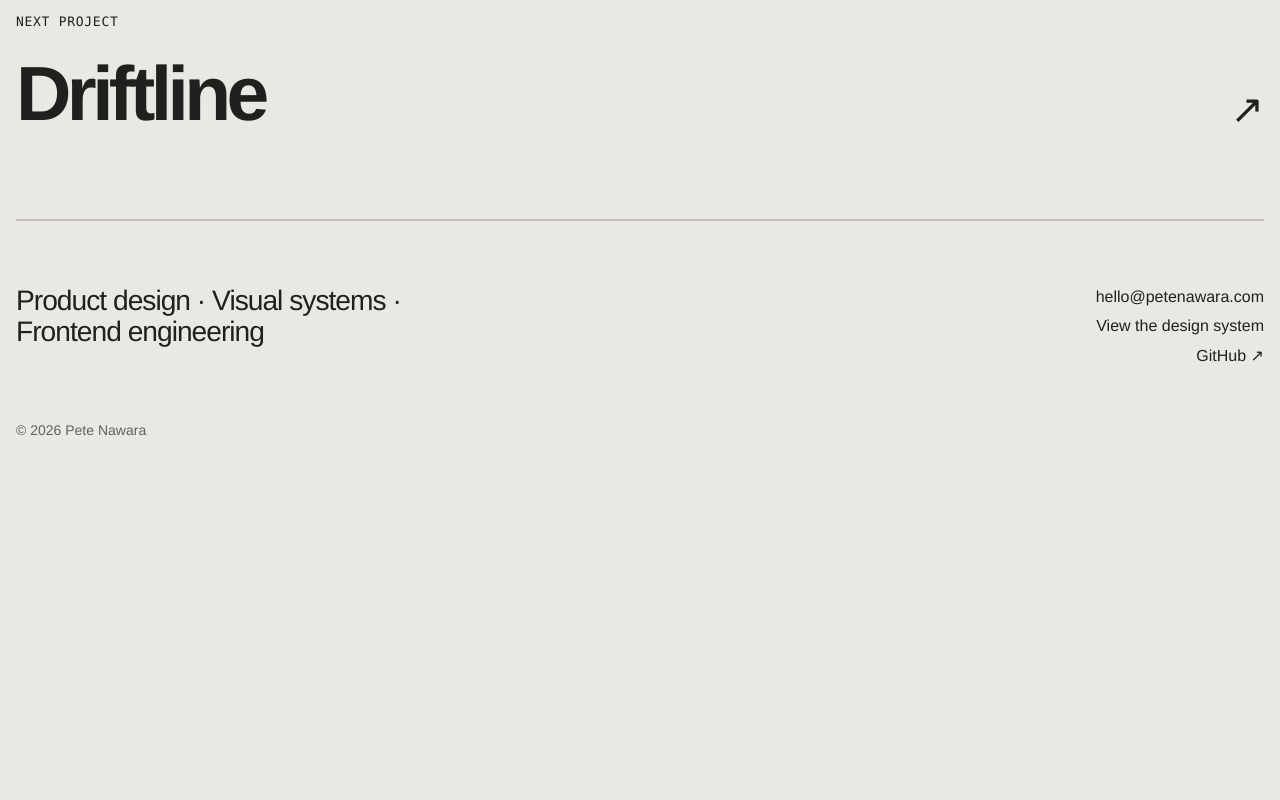
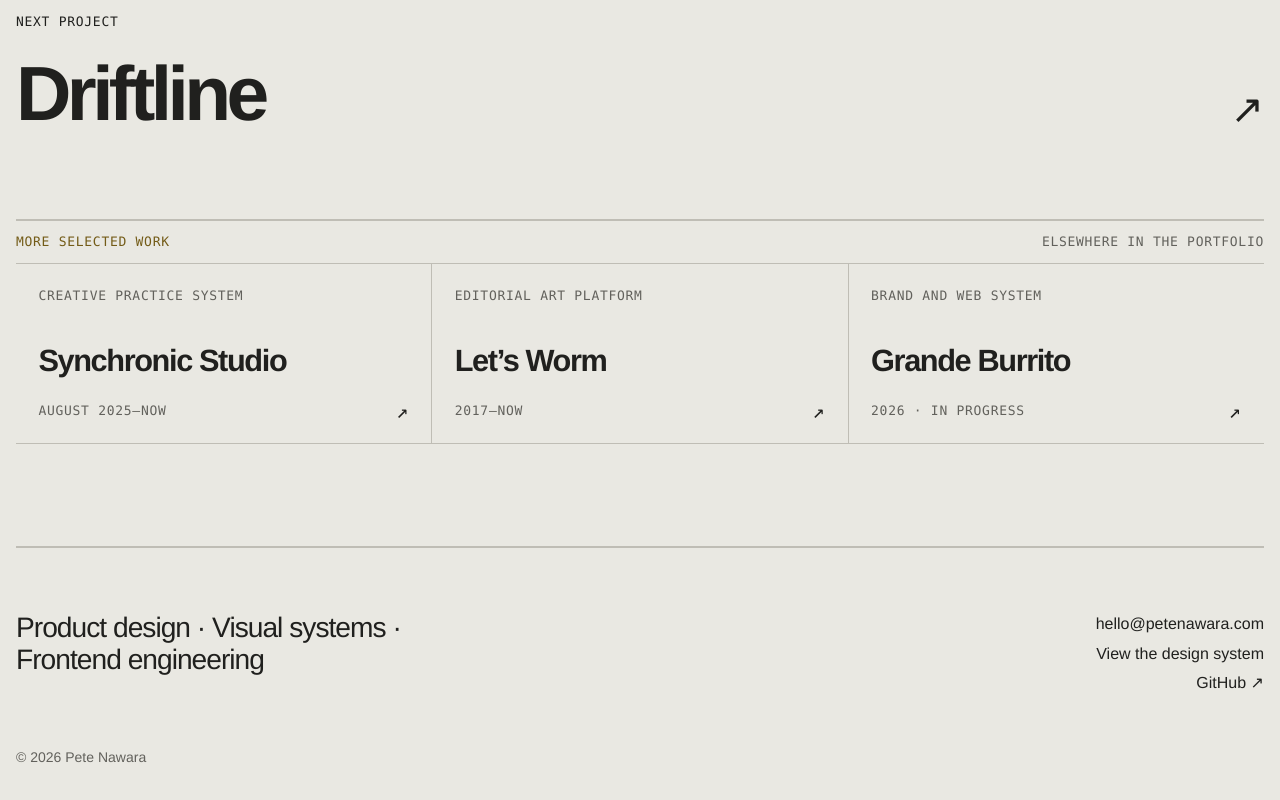
Before and after one commit to petebot/portfolio26, a SvelteKit app: page /projects/21grams in a window 1280 px wide. Shown: the part 8266-9066 px from the top of the page. Before the commit the page ends 8739 px from the top, so only its background shows below. Built offline with nearby package versions, Linux system fonts and the light colour scheme.

Commit message:
feat: add more project navigation

```diff
--- a/src/routes/projects/[slug]/+page.server.ts
+++ b/src/routes/projects/[slug]/+page.server.ts
@@ -35,8 +35,15 @@ export const load: PageServerLoad = async ({ params }) => {
 		error(404, 'Project not found');
 	}
 
+	const project = projects[projectIndex];
+	const nextProject = projects[(projectIndex + 1) % projects.length];
+	const moreProjects = projects
+		.filter(({ slug }) => slug !== project.slug && slug !== nextProject.slug)
+		.slice(0, 8);
+
 	return {
-		project: projects[projectIndex],
-		nextProject: projects[(projectIndex + 1) % projects.length]
+		project,
+		nextProject,
+		moreProjects
 	};
 };
--- a/src/routes/projects/[slug]/+page.svelte
+++ b/src/routes/projects/[slug]/+page.svelte
@@ -239,13 +239,35 @@
 		<strong>{data.nextProject.title}</strong>
 		<i aria-hidden="true">↗</i>
 	</a>
+
+	{#if data.moreProjects.length > 0}
+		<section class="more-projects" aria-labelledby="more-projects-title">
+			<header>
+				<h2 id="more-projects-title">More selected work</h2>
+				<p>Elsewhere in the portfolio</p>
+			</header>
+			<div class="more-projects__grid" data-count={Math.min(data.moreProjects.length, 4)}>
+				{#each data.moreProjects as project}
+					<a class="more-project" href={`/projects/${project.slug}`}>
+						<span class="more-project__category">{project.category}</span>
+						<strong>{project.title}</strong>
+						<span class="more-project__footer">
+							<span>{project.timeframe?.label ?? project.sortDate}</span>
+							<i aria-hidden="true">↗</i>
+						</span>
+					</a>
+				{/each}
+			</div>
+		</section>
+	{/if}
 </article>
 
 <style>
 	.project-hero,
 	.visual-wrap,
 	.case-study,
-	.next-project {
+	.next-project,
+	.more-projects {
 		width: min(100% - 2rem, 94rem);
 		margin-inline: auto;
 	}
@@ -540,6 +562,136 @@
 		transform: translate(0.3rem, -0.3rem);
 	}
 
+	.more-projects {
+		padding-bottom: clamp(4rem, 8vw, 7rem);
+	}
+
+	.more-projects > header {
+		display: flex;
+		min-height: var(--target-size-min);
+		align-items: center;
+		justify-content: space-between;
+		gap: 1rem;
+		border-top: var(--border-width-structure) solid var(--color-border);
+		font-family: var(--font-family-mono);
+		font-size: var(--font-size-label);
+		letter-spacing: var(--letter-spacing-label);
+		text-transform: uppercase;
+	}
+
+	.more-projects h2,
+	.more-projects > header p {
+		margin: 0;
+		font: inherit;
+		letter-spacing: inherit;
+		text-transform: inherit;
+	}
+
+	.more-projects h2 {
+		color: var(--color-accent);
+	}
+
+	.more-projects > header p,
+	.more-project__category,
+	.more-project__footer {
+		color: var(--color-text-muted);
+	}
+
+	.more-projects__grid {
+		display: grid;
+		grid-template-columns: repeat(4, minmax(0, 1fr));
+		gap: 1px;
+		border-block: 1px solid var(--color-border);
+		background: var(--color-border);
+	}
+
+	.more-projects__grid[data-count='1'] {
+		grid-template-columns: minmax(0, 32rem);
+	}
+
+	.more-projects__grid[data-count='2'] {
+		grid-template-columns: repeat(2, minmax(0, 1fr));
+	}
+
+	.more-projects__grid[data-count='3'] {
+		grid-template-columns: repeat(3, minmax(0, 1fr));
+	}
+
+	.more-project {
+		display: flex;
+		min-height: clamp(10rem, 14vw, 13rem);
+		flex-direction: column;
+		padding: clamp(1rem, 2vw, 1.4rem);
+		background: var(--color-bg);
+		color: var(--color-text);
+		text-decoration: none;
+		transition:
+			background-color 160ms ease,
+			color 160ms ease;
+	}
+
+	.more-project__category,
+	.more-project__footer {
+		font-family: var(--font-family-mono);
+		font-size: var(--font-size-label);
+		letter-spacing: var(--letter-spacing-label);
+		text-transform: uppercase;
+	}
+
+	.more-project strong {
+		margin-top: auto;
+		font-size: clamp(1.5rem, 2.4vw, 2.5rem);
+		line-height: 0.98;
+		letter-spacing: -0.045em;
+	}
+
+	.more-project__footer {
+		display: flex;
+		align-items: flex-end;
+		justify-content: space-between;
+		gap: 1rem;
+		margin-top: 1.5rem;
+	}
+
+	.more-project__footer i {
+		color: var(--color-text);
+		font-size: 1.25rem;
+		font-style: normal;
+		line-height: 1;
+		transition: transform 160ms ease;
+	}
+
+	.more-project:hover,
+	.more-project:focus-visible {
+		background: var(--color-text);
+		color: var(--color-bg);
+	}
+
+	.more-project:hover .more-project__category,
+	.more-project:hover .more-project__footer,
+	.more-project:hover .more-project__footer i,
+	.more-project:focus-visible .more-project__category,
+	.more-project:focus-visible .more-project__footer,
+	.more-project:focus-visible .more-project__footer i {
+		color: var(--color-bg);
+	}
+
+	.more-project:hover .more-project__footer i,
+	.more-project:focus-visible .more-project__footer i {
+		transform: translate(0.2rem, -0.2rem);
+	}
+
+	@media (max-width: 64rem) {
+		.more-projects__grid,
+		.more-projects__grid[data-count='3'] {
+			grid-template-columns: repeat(2, minmax(0, 1fr));
+		}
+
+		.more-projects__grid[data-count='1'] {
+			grid-template-columns: minmax(0, 32rem);
+		}
+	}
+
 	@media (max-width: 48rem) {
 		.project-actions {
 			grid-template-columns: 1fr;
@@ -566,7 +718,8 @@
 		.project-hero,
 		.visual-wrap,
 		.case-study,
-		.next-project {
+		.next-project,
+		.more-projects {
 			width: min(100% - 1.25rem, 94rem);
 		}
 
@@ -602,6 +755,21 @@
 		.visual-caption span:last-child::before {
 			display: none;
 		}
+
+		.more-projects > header {
+			align-items: flex-start;
+			padding-block: 0.8rem;
+		}
+
+		.more-projects > header p {
+			max-width: 11rem;
+			text-align: right;
+		}
+
+		.more-projects__grid,
+		.more-projects__grid[data-count] {
+			grid-template-columns: 1fr;
+		}
 	}
 
 	@media (prefers-reduced-motion: reduce) {
@@ -614,5 +782,10 @@
 		.project-action:focus-visible {
 			transform: none;
 		}
+
+		.more-project,
+		.more-project__footer i {
+			transition-duration: 0ms;
+		}
 	}
 </style>
```
